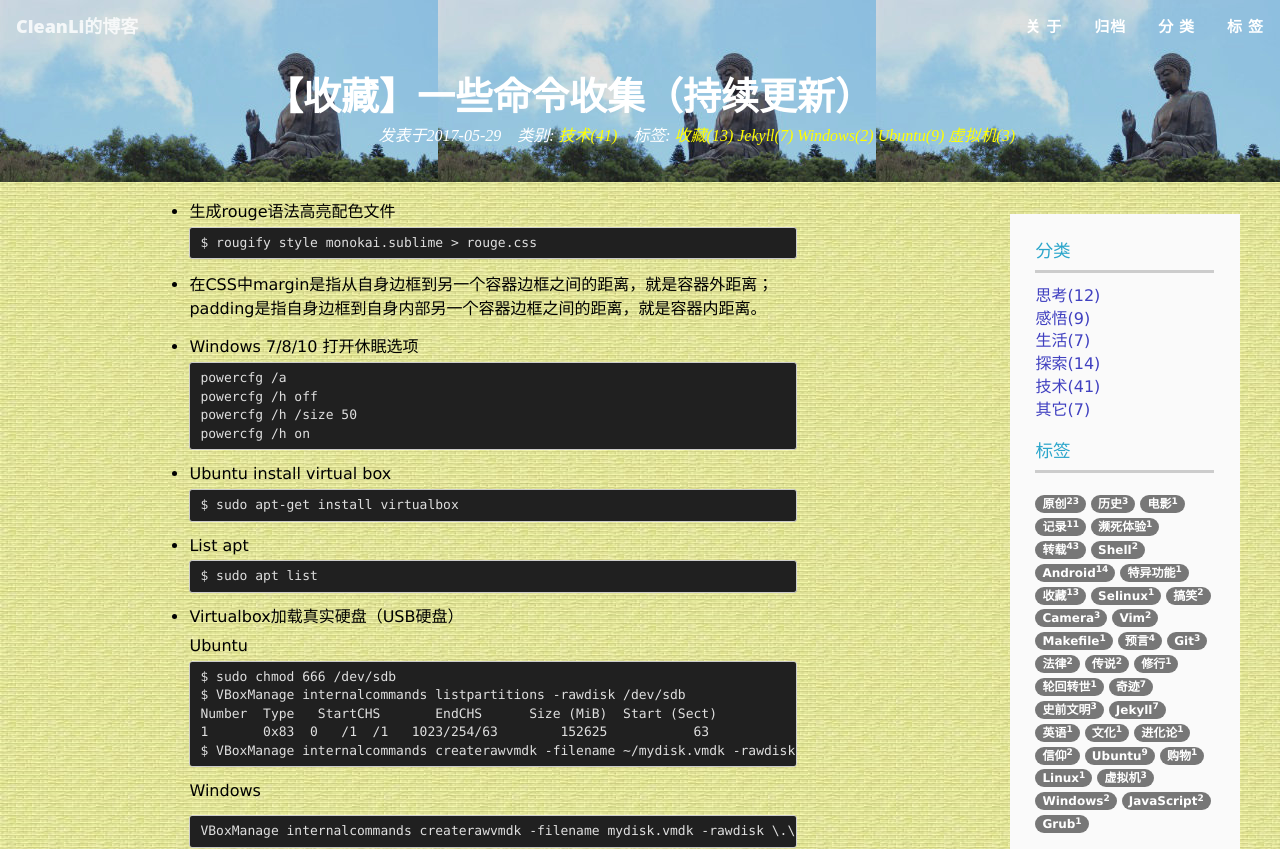
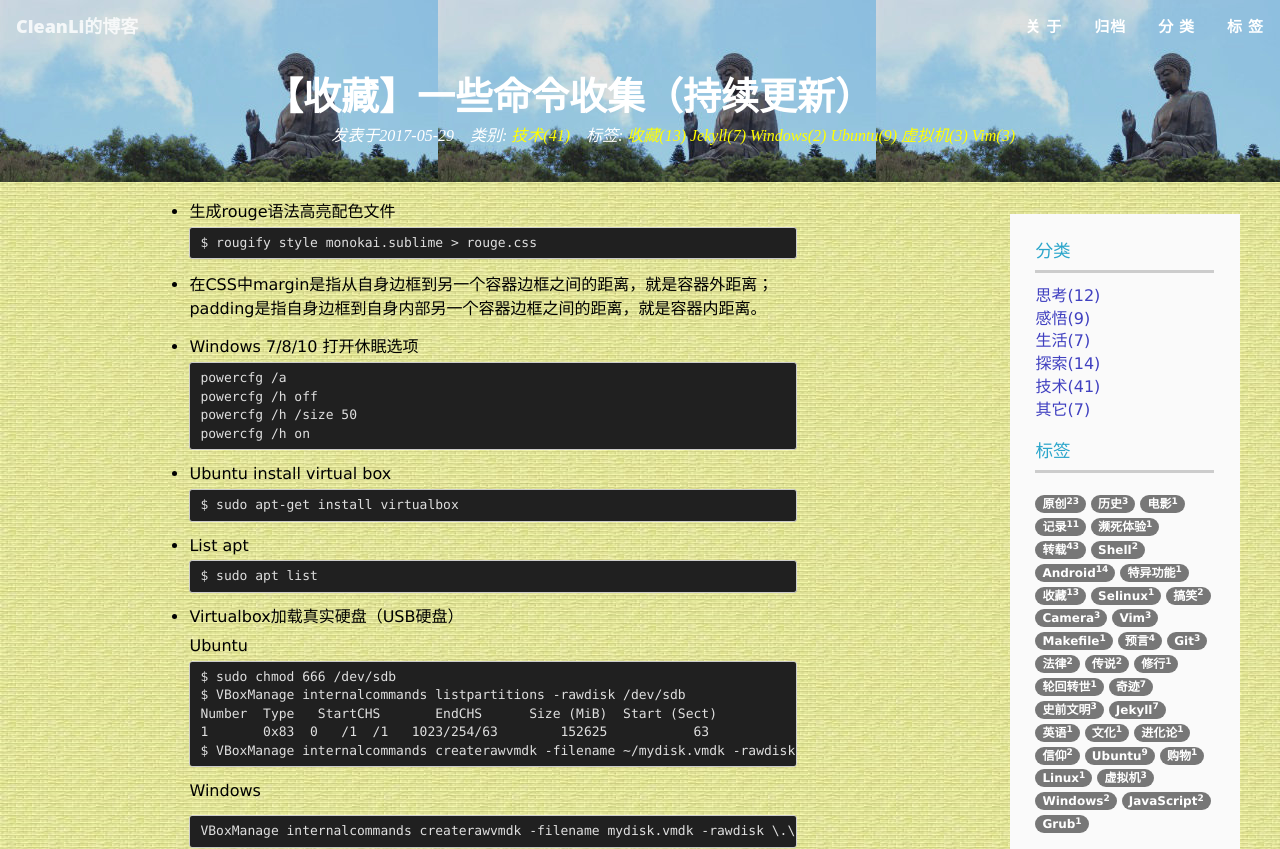
Before and after one commit to cleanli/cleanhome, a Jekyll site: the page built from _posts/2017-05-29-cmd_collecting.md, in a window 1280 px wide and 1400 px high, cut to the strip 0-849 px from the top of the window. Built offline with Jekyll 4.4.1, drawn with Linux system fonts in a browser that asks for light colours; some of the changed text lies outside the part shown.

Commit message:
update vim command

````diff
--- a/_posts/2017-05-29-cmd_collecting.md
+++ b/_posts/2017-05-29-cmd_collecting.md
@@ -4,7 +4,7 @@
 date:       2017-05-29 21:21:46 +0800
 author:     "Clean Li"
 categories: 技术
-tags: ["收藏",Jekyll,Windows,Ubuntu,"虚拟机"]
+tags: ["收藏",Jekyll,Windows,Ubuntu,"虚拟机",Vim]
 header-img: "img/post-bg-01.jpg"
 ---
 - 生成rouge语法高亮配色文件
@@ -85,3 +85,7 @@
 ```
 arm-eabi-objdump -d -S libcamera.so > /tmp/asm
 ```
+- vim查找关键字并删除所有包含关键字的行
+```
+:g/keyword/d
+```
````
